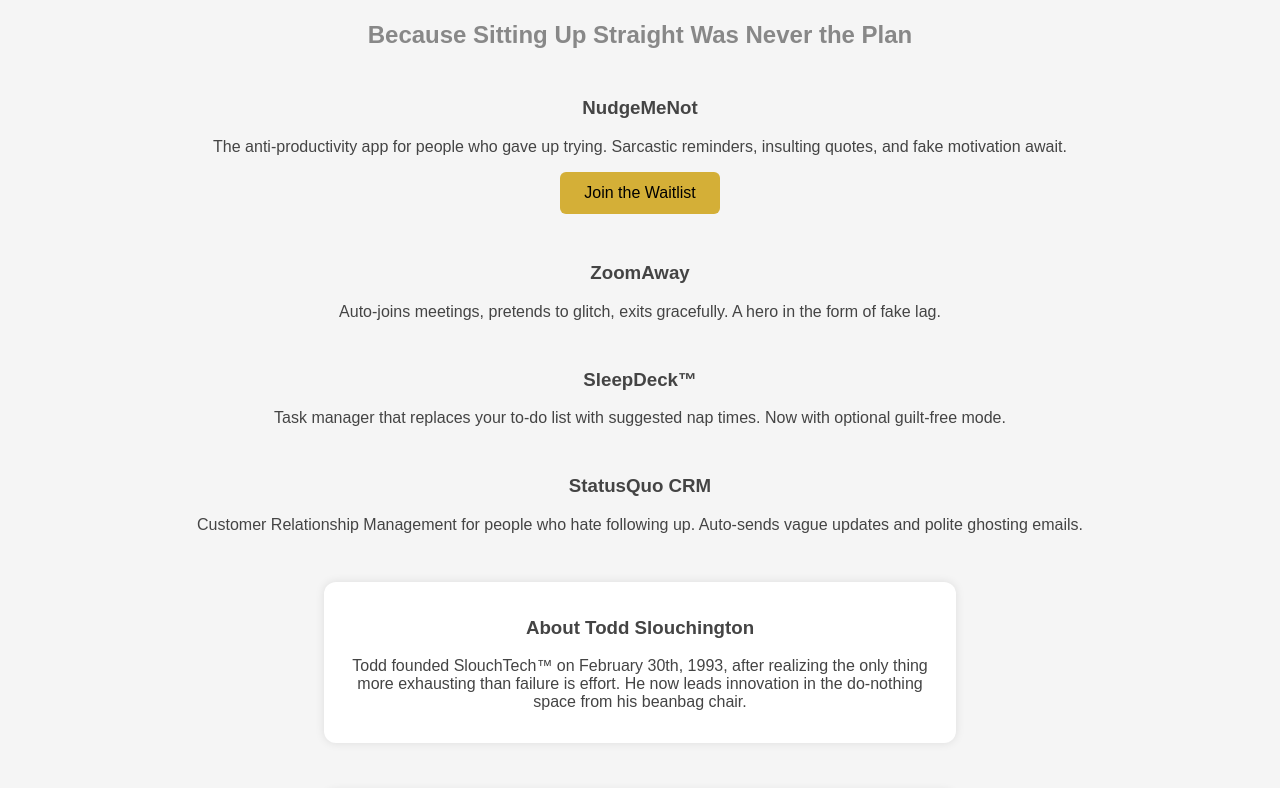
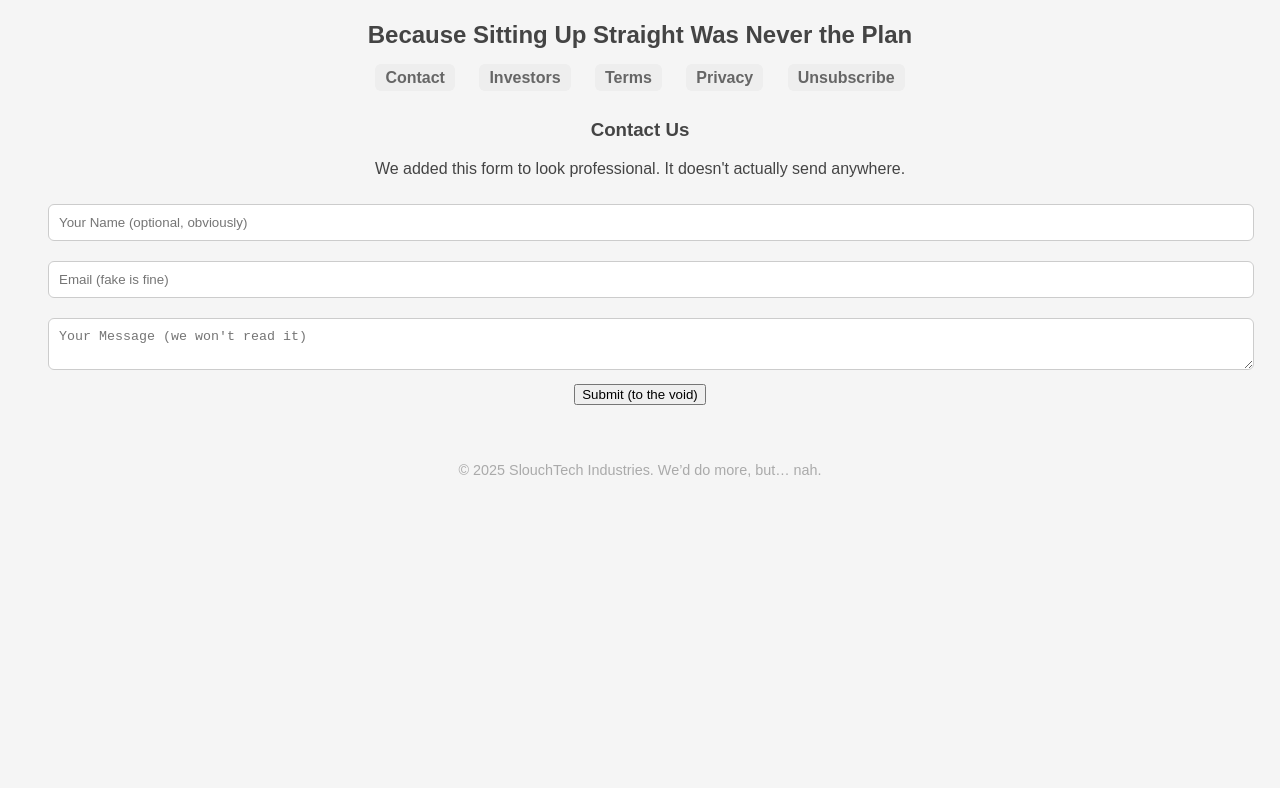
Before and after one commit to toddslouchington/slouchtech, a plain HTML site: page index.html in a window 1280 px wide. Shown: the part 138-926 px from the top of the page. After the commit the page ends 800 px from the top, so only its background shows below. Drawn offline with Linux system fonts and the light colour scheme.

Commit message:
Update index.html

```diff
--- a/index.html
+++ b/index.html
@@ -4,6 +4,7 @@
   <meta charset="UTF-8">
   <meta name="viewport" content="width=device-width, initial-scale=1.0">
   <title>SlouchTech™</title>
+  <link rel="icon" href="https://upload.wikimedia.org/wikipedia/commons/1/17/Emoji_u1f634.svg" type="image/svg+xml">
   <style>
     body {
       font-family: sans-serif;
@@ -16,85 +17,99 @@
       font-size: 3rem;
       margin-bottom: 0.5em;
     }
-    h2 {
-      font-size: 1.5rem;
-      color: #888;
+    nav {
       margin-bottom: 2em;
     }
-    .product {
-      margin-bottom: 3em;
+    nav a {
+      margin: 0 10px;
+      text-decoration: none;
+      color: #666;
+      font-weight: bold;
+      background: #eee;
+      padding: 5px 10px;
+      border-radius: 6px;
     }
-    button {
-      background-color: #d4af37;
-      border: none;
-      padding: 12px 24px;
-      font-size: 1rem;
-      border-radius: 6px;
-      cursor: pointer;
+    .section {
+      display: none;
+    }
+    .section.active {
+      display: block;
     }
     .footer {
       margin-top: 4em;
       color: #aaa;
       font-size: 0.9rem;
     }
-    .bio, .quote, .team {
-      margin-top: 3em;
-      padding: 1em;
-      background: #fff;
-      border-radius: 12px;
-      max-width: 600px;
-      margin-left: auto;
-      margin-right: auto;
-      box-shadow: 0 0 10px rgba(0, 0, 0, 0.1);
-    }
-    .quote-text {
-      font-style: italic;
-      color: #666;
+    input, textarea {
+      width: 100%;
+      padding: 10px;
+      margin-top: 10px;
+      margin-bottom: 10px;
+      border-radius: 6px;
+      border: 1px solid #ccc;
     }
   </style>
+  <script>
+    function showSection(id) {
+      document.querySelectorAll('.section').forEach(sec => sec.classList.remove('active'));
+      document.getElementById(id).classList.add('active');
+    }
+    window.onload = () => showSection('contact');
+  </script>
 </head>
 <body>
   <h1>SlouchTech™</h1>
   <h2>Because Sitting Up Straight Was Never the Plan</h2>
 
-  <div class="product">
-    <h3>NudgeMeNot</h3>
-    <p>The anti-productivity app for people who gave up trying. Sarcastic reminders, insulting quotes, and fake motivation await.</p>
-    <button onclick="alert('You joined the waitlist. Or didn’t. Whatever.')">Join the Waitlist</button>
+  <nav>
+    <a href="#" onclick="showSection('contact')">Contact</a>
+    <a href="#" onclick="showSection('investors')">Investors</a>
+    <a href="#" onclick="showSection('terms')">Terms</a>
+    <a href="#" onclick="showSection('privacy')">Privacy</a>
+    <a href="#" onclick="showSection('unsubscribe')">Unsubscribe</a>
+  </nav>
+
+  <div id="contact" class="section">
+    <h3>Contact Us</h3>
+    <p>We added this form to look professional. It doesn't actually send anywhere.</p>
+    <form onsubmit="event.preventDefault(); alert('Thanks for reaching out. We won’t be in touch.');">
+      <input type="text" placeholder="Your Name (optional, obviously)">
+      <input type="email" placeholder="Email (fake is fine)">
+      <textarea placeholder="Your Message (we won't read it)"></textarea>
+      <button type="submit">Submit (to the void)</button>
+    </form>
   </div>
 
-  <div class="product">
-    <h3>ZoomAway</h3>
-    <p>Auto-joins meetings, pretends to glitch, exits gracefully. A hero in the form of fake lag.</p>
+  <div id="investors" class="section">
+    <h3>Investor Relations</h3>
+    <p>If you're an investor looking to get involved with SlouchTech™, please consider the following:</p>
+    <div style="font-size: 4rem;">🤷</div>
+    <p>We don’t have a business plan. We barely have a plan. But you’re welcome to throw money at us. Email <a href="mailto:money@uberlazy.lol">money@uberlazy.lol</a> if you insist.</p>
   </div>
 
-  <div class="product">
-    <h3>SleepDeck™</h3>
-    <p>Task manager that replaces your to-do list with suggested nap times. Now with optional guilt-free mode.</p>
+  <div id="terms" class="section">
+    <h3>Terms of Service</h3>
+    <p><strong>1. No Promises:</strong> We make no guarantees that anything will work, ever. That's part of the charm.</p>
+    <p><strong>2. User Responsibility:</strong> If this site causes productivity, that’s on you. Not our fault.</p>
+    <p><strong>3. Intellectual Property:</strong> Everything here is legally dubious and morally lazy.</p>
+    <p><strong>4. Cookies:</strong> We don’t use them. But we do like actual cookies.</p>
+    <p><strong>5. Updates:</strong> This document is updated whenever we feel like it. Probably never.</p>
+    <p>If you’ve read this far, you deserve a nap. That’s the real service we offer.</p>
   </div>
 
-  <div class="product">
-    <h3>StatusQuo CRM</h3>
-    <p>Customer Relationship Management for people who hate following up. Auto-sends vague updates and polite ghosting emails.</p>
+  <div id="privacy" class="section">
+    <h3>Privacy Policy</h3>
+    <p><strong>We Respect Your Privacy:</strong> We just don’t really track anything, mostly because we don’t know how.</p>
+    <p><strong>No Data Collection:</strong> We wouldn’t know what to do with your data even if we had it.</p>
+    <p><strong>Analytics:</strong> We don't use analytics tools. We're not even sure what people would want to know. Bounce rate? Probably high.</p>
+    <p><strong>Cookies (Still Not the Browser Kind):</strong> Just cookies we snack on while pretending to debug something.</p>
+    <p><em>If anything here changes, we probably won’t tell you.</em></p>
   </div>
 
-  <div class="bio">
-    <h3>About Todd Slouchington</h3>
-    <p>Todd founded SlouchTech™ on February 30th, 1993, after realizing the only thing more exhausting than failure is effort. He now leads innovation in the do-nothing space from his beanbag chair.</p>
-  </div>
-
-  <div class="quote">
-    <h3>Quote of the Day</h3>
-    <p class="quote-text">“You miss 100% of the naps you don’t take.”</p>
-  </div>
-
-  <div class="team">
-    <h3>Our (Fake) Team</h3>
-    <ul style="list-style-type: none; padding: 0;">
-      <li>📦 Chief Vibe Architect – Mysteriously absent</li>
-      <li>🛋️ VP of Horizontal Integration – Currently horizontal</li>
-      <li>📬 Customer Apathy Specialist – Still hasn’t replied</li>
-    </ul>
+  <div id="unsubscribe" class="section">
+    <h3>Unsubscribe</h3>
+    <p>You have successfully unsubscribed. We’re not sure from what, but it’s over now.</p>
+    <p>If this was a mistake, don’t worry—there’s no going back. Freedom achieved. 🕊️</p>
   </div>
 
   <div class="footer">
```
